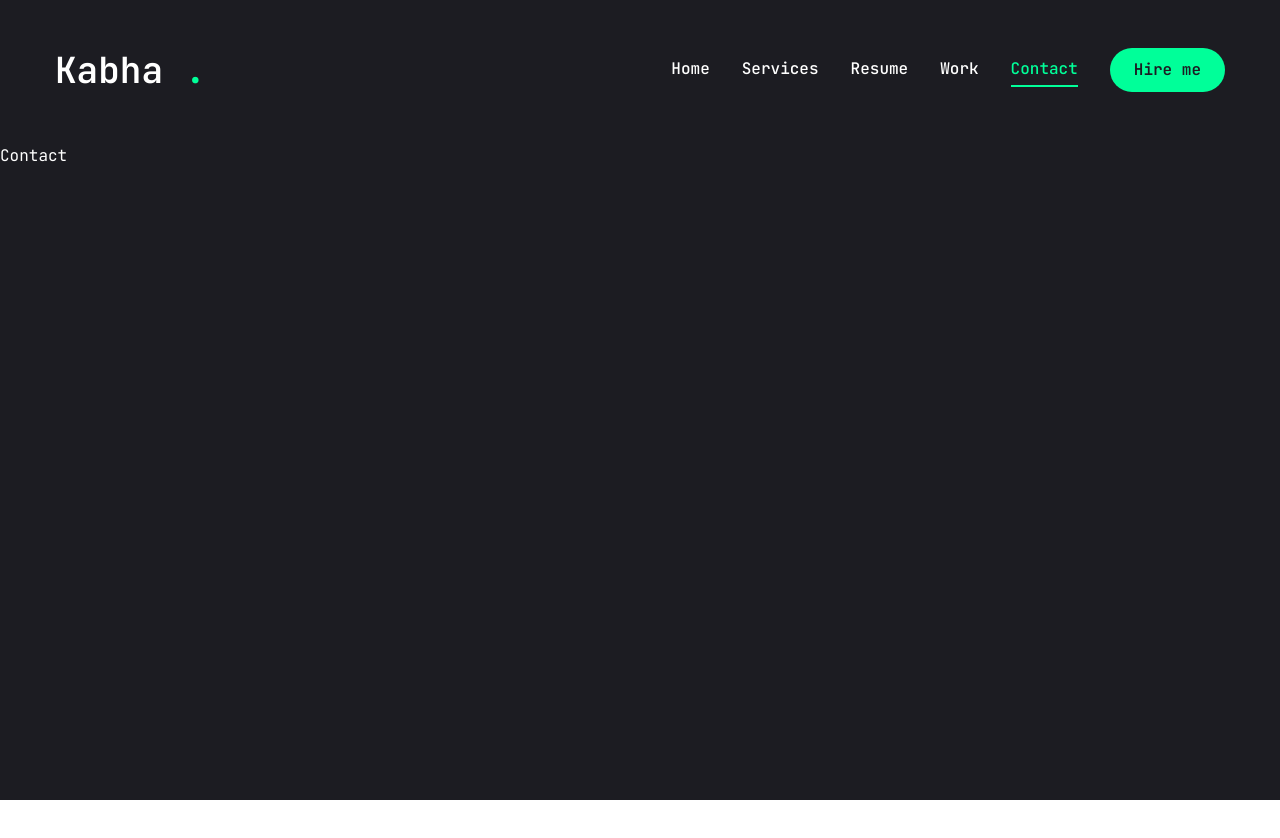
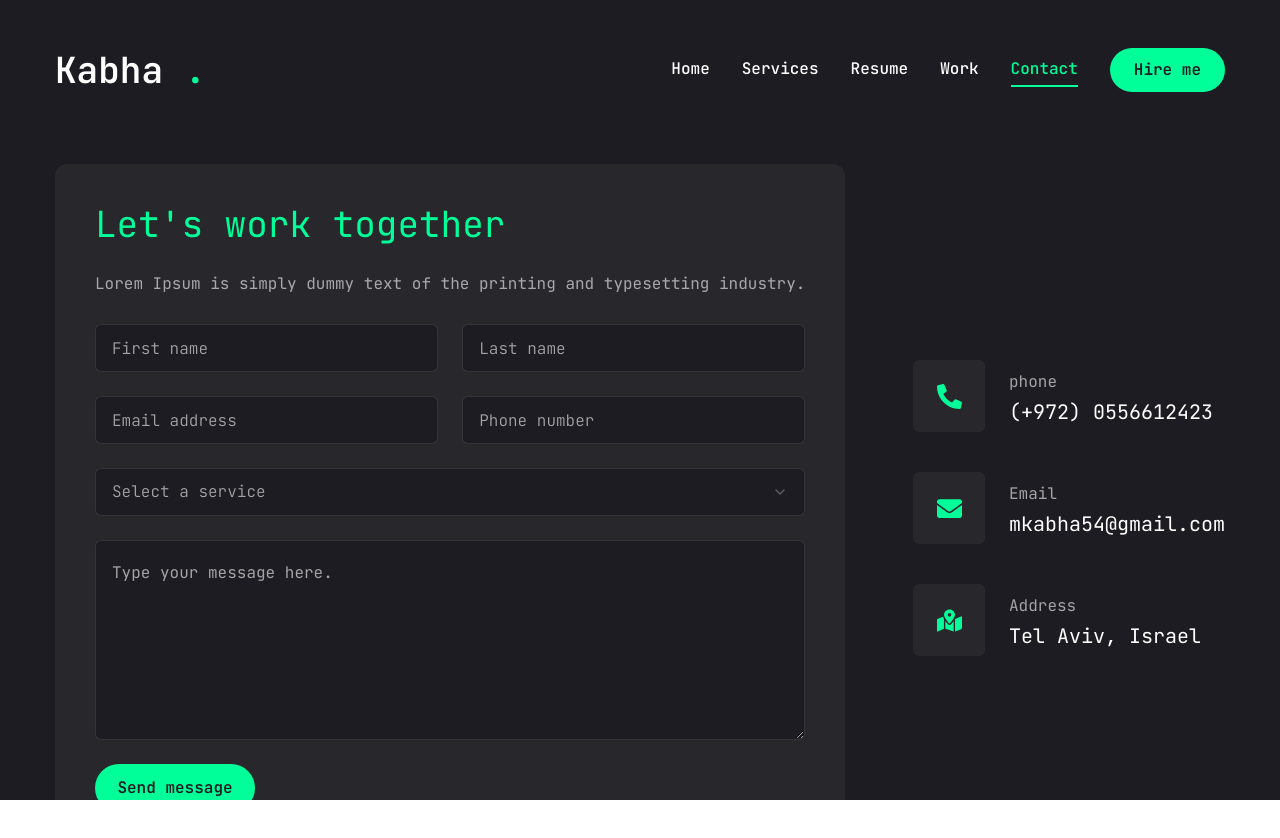
Before and after one commit to kabhamo/Portfolio, a Next.js app: page /contact in a window 1280 px wide. Shown: the top 838 px of the page. Before the commit the page ends 800 px from the top, so only its background shows below. Built offline with nearby package versions, Linux system fonts and the light colour scheme.

Commit message:
add: contact page

```diff
--- a/src/app/components/ui/input.tsx
+++ b/src/app/components/ui/input.tsx
@@ -3,7 +3,7 @@
 import { cn } from '@/lib/utils'
 
 export interface InputProps
-    extends React.InputHTMLAttributes<HTMLInputElement> {}
+    extends React.InputHTMLAttributes<HTMLInputElement> { }
 
 const Input = React.forwardRef<HTMLInputElement, InputProps>(
     ({ className, type, ...props }, ref) => {
@@ -11,7 +11,7 @@
             <input
                 type={type}
                 className={cn(
-                    'flex h-10 w-full rounded-md border border-slate-200 bg-white px-3 py-2 text-sm ring-offset-white file:border-0 file:bg-transparent file:text-sm file:font-medium placeholder:text-slate-500 focus-visible:outline-none focus-visible:ring-2 focus-visible:ring-slate-950 focus-visible:ring-offset-2 disabled:cursor-not-allowed disabled:opacity-50 dark:border-slate-800 dark:bg-slate-950 dark:ring-offset-slate-950 dark:placeholder:text-slate-400 dark:focus-visible:ring-slate-300',
+                    'flex h-[48px] rounded-md border border-white/10 focus:border-accent font-light bg-primary px-4 py-5 text-base placeholder:text-white/60 outline-none',
                     className
                 )}
                 ref={ref}
--- a/src/app/components/ui/select.tsx
+++ b/src/app/components/ui/select.tsx
@@ -19,7 +19,7 @@
     <SelectPrimitive.Trigger
         ref={ref}
         className={cn(
-            'flex h-10 w-full items-center justify-between rounded-md border border-slate-200 bg-white px-3 py-2 text-sm ring-offset-white placeholder:text-slate-500 focus:outline-none focus:ring-2 focus:ring-slate-950 focus:ring-offset-2 disabled:cursor-not-allowed disabled:opacity-50 [&>span]:line-clamp-1 dark:border-slate-800 dark:bg-slate-950 dark:ring-offset-slate-950 dark:placeholder:text-slate-400 dark:focus:ring-slate-300',
+            'flex h-[48px] w-full items-center justify-between rounded-md border border-white/10 text-white/60 focus:border-accent font-light bg-primary px-4 py-5 text-base placeholder:text-white/10 outline-none',
             className
         )}
         {...props}
@@ -75,9 +75,9 @@
         <SelectPrimitive.Content
             ref={ref}
             className={cn(
-                'relative z-50 max-h-96 min-w-[8rem] overflow-hidden rounded-md border border-slate-200 bg-white text-slate-950 shadow-md data-[state=open]:animate-in data-[state=closed]:animate-out data-[state=closed]:fade-out-0 data-[state=open]:fade-in-0 data-[state=closed]:zoom-out-95 data-[state=open]:zoom-in-95 data-[side=bottom]:slide-in-from-top-2 data-[side=left]:slide-in-from-right-2 data-[side=right]:slide-in-from-left-2 data-[side=top]:slide-in-from-bottom-2 dark:border-slate-800 dark:bg-slate-950 dark:text-slate-50',
+                'relative z-50 max-h-96 min-w-[8rem] overflow-hidden rounded-md border border-white/10 bg-primary text-white shadow-md data-[state=open]:animate-in data-[state=closed]:animate-out data-[state=closed]:fade-out-0 data-[state=open]:fade-in-0 data-[state=closed]:zoom-out-95 data-[state=open]:zoom-in-95 data-[side=bottom]:slide-in-from-top-2 data-[side=left]:slide-in-from-right-2 data-[side=right]:slide-in-from-left-2 data-[side=top]:slide-in-from-bottom-2 dark:border-slate-800 dark:bg-slate-950 dark:text-slate-50',
                 position === 'popper' &&
-                    'data-[side=bottom]:translate-y-1 data-[side=left]:-translate-x-1 data-[side=right]:translate-x-1 data-[side=top]:-translate-y-1',
+                'data-[side=bottom]:translate-y-1 data-[side=left]:-translate-x-1 data-[side=right]:translate-x-1 data-[side=top]:-translate-y-1',
                 className
             )}
             position={position}
@@ -88,7 +88,7 @@
                 className={cn(
                     'p-1',
                     position === 'popper' &&
-                        'h-[var(--radix-select-trigger-height)] w-full min-w-[var(--radix-select-trigger-width)]'
+                    'h-[var(--radix-select-trigger-height)] w-full min-w-[var(--radix-select-trigger-width)]'
                 )}
             >
                 {children}
@@ -118,7 +118,7 @@
     <SelectPrimitive.Item
         ref={ref}
         className={cn(
-            'relative flex w-full cursor-default select-none items-center rounded-sm py-1.5 pl-8 pr-2 text-sm outline-none focus:bg-slate-100 focus:text-slate-900 data-[disabled]:pointer-events-none data-[disabled]:opacity-50 dark:focus:bg-slate-800 dark:focus:text-slate-50',
+            'relative flex w-full cursor-default select-none items-center rounded-sm py-1.5 pl-8 pr-2 text-sm outline-none focus:bg-accent focus:text-primary data-[disabled]:pointer-events-none data-[disabled]:opacity-50 dark:focus:bg-slate-800 dark:focus:text-slate-50',
             className
         )}
         {...props}
--- a/src/app/components/ui/textarea.tsx
+++ b/src/app/components/ui/textarea.tsx
@@ -3,14 +3,14 @@
 import { cn } from '@/lib/utils'
 
 export interface TextareaProps
-    extends React.TextareaHTMLAttributes<HTMLTextAreaElement> {}
+    extends React.TextareaHTMLAttributes<HTMLTextAreaElement> { }
 
 const Textarea = React.forwardRef<HTMLTextAreaElement, TextareaProps>(
     ({ className, ...props }, ref) => {
         return (
             <textarea
                 className={cn(
-                    'flex min-h-[80px] w-full rounded-md border border-slate-200 bg-white px-3 py-2 text-sm ring-offset-white placeholder:text-slate-500 focus-visible:outline-none focus-visible:ring-2 focus-visible:ring-slate-950 focus-visible:ring-offset-2 disabled:cursor-not-allowed disabled:opacity-50 dark:border-slate-800 dark:bg-slate-950 dark:ring-offset-slate-950 dark:placeholder:text-slate-400 dark:focus-visible:ring-slate-300',
+                    'flex min-h-[80px] w-full rounded-md border border-white/10 bg-primary px-4 py-5 text-base placeholder:text-white/60 focus-visible:outline-none focus-visible:ring-1 focus-visible:ring-accent focus-visible:ring-offset-0 disabled:cursor-not-allowed disabled:opacity-50',
                     className
                 )}
                 ref={ref}
--- a/src/app/contact/page.tsx
+++ b/src/app/contact/page.tsx
@@ -1,5 +1,107 @@
+"use client"
+
+import { Button } from "../components/ui/button"
+import { Input } from "../components/ui/input"
+import { Textarea } from "../components/ui/textarea"
+import { info } from "../utils/constants"
+
+import { Select, SelectContent, SelectGroup, SelectItem, SelectLabel, SelectTrigger, SelectValue } from "../components/ui/select"
+
+import { describe } from "node:test"
+
+import { motion } from "framer-motion"
+
 const Contact = () => {
-    return <div>Contact</div>
+    return (
+        <motion.section
+            initial={{ opacity: 0 }}
+            animate={{
+                opacity: 1,
+                transition: { delay: 2, duration: 0.4, ease: 'easeIn' },
+            }}
+            className="py-6"
+        >
+            <div className="container mx-auto">
+                <div className="flex flex-col xl:flex-row gap-[30px]">
+                    {/* form */}
+                    <div className="xl:h-[54%] order-2 xl:order-none">
+                        <form
+                            className="flex flex-col gap-6 p-10 bg-[#27272c] rounded-xl"
+                        >
+                            <h3 className="text-4xl text-accent">Let's work together</h3>
+                            <p className="text-white/60">
+                                Lorem Ipsum is simply dummy text of the printing and typesetting industry.
+                            </p>
+                            {/* input */}
+                            <div className="grid grid-cols-1 md:grid-cols-2 gap-6 ">
+                                <Input
+                                    type="firstname"
+                                    placeholder="First name"
+                                />
+                                <Input
+                                    type="lastname"
+                                    placeholder="Last name"
+                                />
+                                <Input
+                                    type="email"
+                                    placeholder="Email address"
+                                />
+                                <Input
+                                    type="phone"
+                                    placeholder="Phone number"
+                                />
+                            </div>
+                            {/* select */}
+                            <Select>
+                                <SelectTrigger className="w-full">
+                                    <SelectValue placeholder="Select a service" />
+                                </SelectTrigger>
+                                <SelectContent>
+                                    <SelectGroup>
+                                        <SelectLabel>Select a service</SelectLabel>
+                                        <SelectItem value="est">Web Development</SelectItem>
+                                        <SelectItem value="cst">UI/UX Design</SelectItem>
+                                        <SelectItem value="mst">Logo Design</SelectItem>
+                                    </SelectGroup>
+                                </SelectContent>
+                            </Select>
+                            {/* text */}
+                            <Textarea
+                                className="h-[200px]"
+                                placeholder="Type your message here."
+                            />
+                            {/* btn */}
+                            <Button size="md" className="max-w-40">
+                                Send message
+                            </Button>
+                        </form>
+                    </div>
+                    {/* info */}
+                    <div className="flex-1 flex items-center xl:justify-end order-1 xl:order-none mb-8 xl:mb-0">
+                        <ul className="flex flex-col gap-10">
+                            {info.map((item, index) => {
+                                return (
+                                    <li
+                                        key={index}
+                                        className="flex items-center gap-6"
+                                    >
+                                        <div className="w-[52px] h-[52px] xl:w-[72px] xl:h-[72px] bg-[#27272c] text-accent rounded-md flex items-center justify-center">
+                                            <div><item.icon size={25} /></div>
+                                        </div>
+                                        <div className="flex-1">
+                                            <p className="text-white/60">{item.title}</p>
+                                            <h3 className="text-xl">{item.describtion}</h3>
+                                        </div>
+                                    </li>
+                                )
+                            })}
+                        </ul>
+                    </div>
+                </div>
+
+            </div>
+        </motion.section>
+    )
 }
 
 export default Contact
--- a/src/app/utils/constants.ts
+++ b/src/app/utils/constants.ts
@@ -6,6 +6,9 @@
     FaFigma,
     FaNodeJs,
 } from 'react-icons/fa'
+
+import { FaPhoneAlt, FaEnvelope, FaMapMarkedAlt } from "react-icons/fa"
+
 import { SiTailwindcss, SiNextdotjs } from 'react-icons/si'
 export const links = [
     {
@@ -235,3 +238,21 @@
         github: '',
     },
 ]
+
+export const info = [
+    {
+        icon: FaPhoneAlt,
+        title: 'phone',
+        describtion: '(+972) 0556612423'
+    },
+    {
+        icon: FaEnvelope,
+        title: 'Email',
+        describtion: 'mkabha54@gmail.com'
+    },
+    {
+        icon: FaMapMarkedAlt,
+        title: 'Address',
+        describtion: 'Tel Aviv, Israel'
+    },
+]
```
